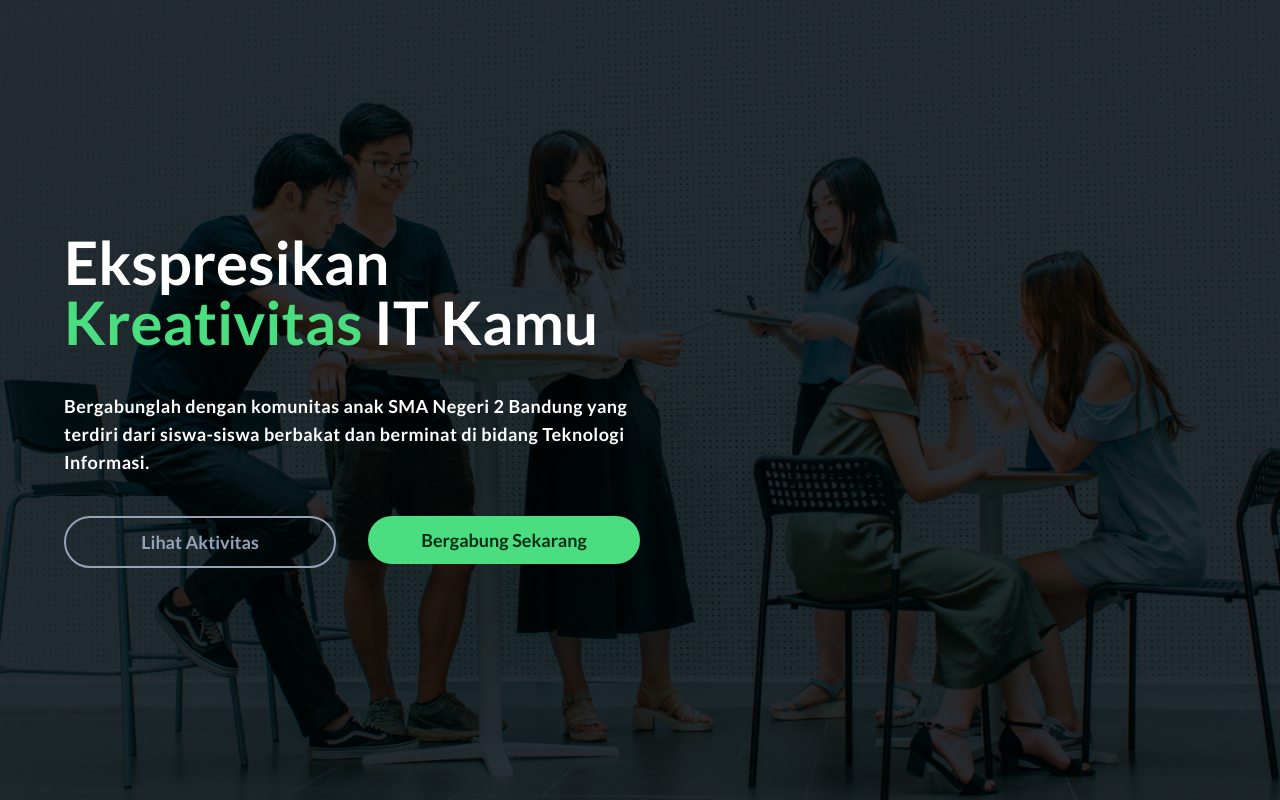
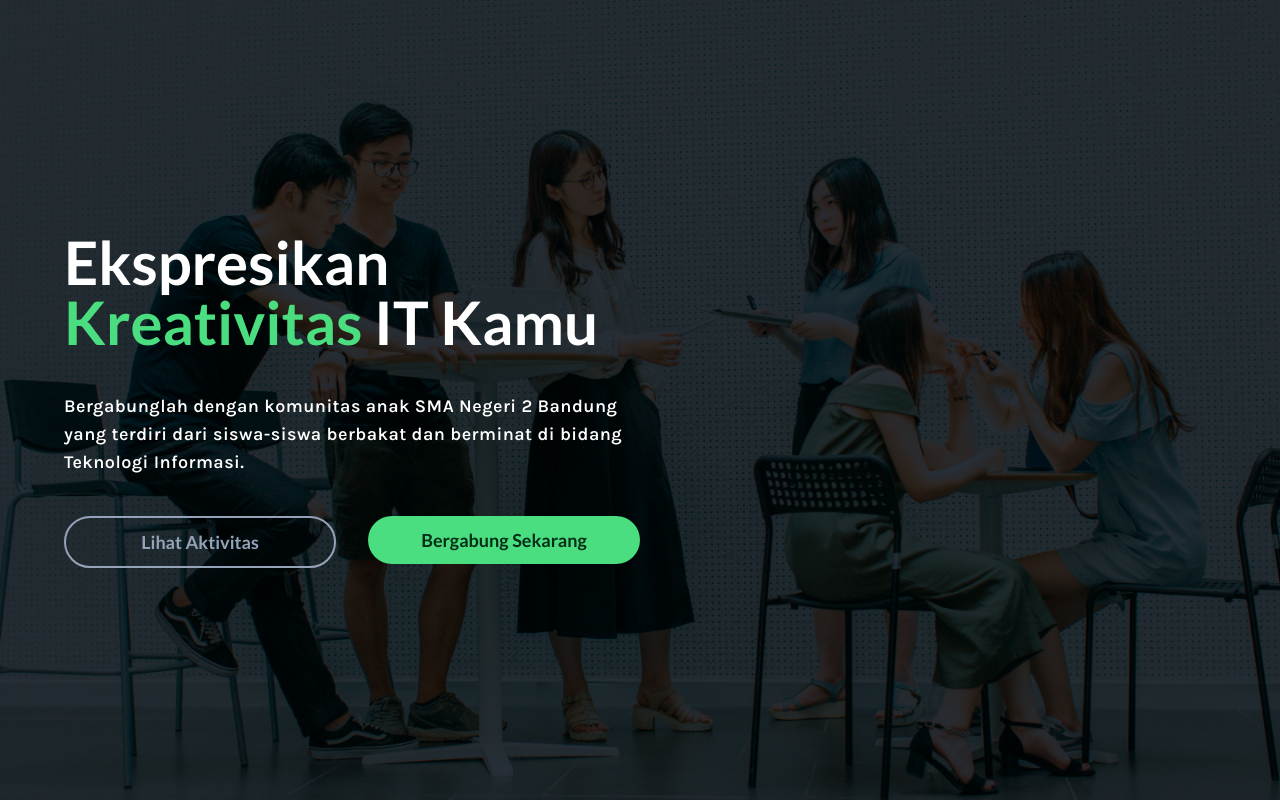
Before and after one commit to sitcomsmanda/sitcom-website, a Next.js app: page / in a window 1280 px wide. Built offline with nearby package versions, Linux system fonts and the light colour scheme.

Commit message:
edit: H3 font

```diff
--- a/src/components/typography/H3.tsx
+++ b/src/components/typography/H3.tsx
@@ -1,6 +1,6 @@
-import { lato } from "@/services/fonts";
+import { karla } from "@/services/fonts";
 
-const twStyle = `${lato.className} font-semibold tracking-wide text-sm lg:text-base xl:text-lg`;
+const twStyle = `${karla.className} font-semibold tracking-wide text-sm lg:text-base xl:text-lg`;
 
 export default function H3({ children }: { children: React.ReactNode }) {
   return <h3 className={twStyle}>{children}</h3>;
```
